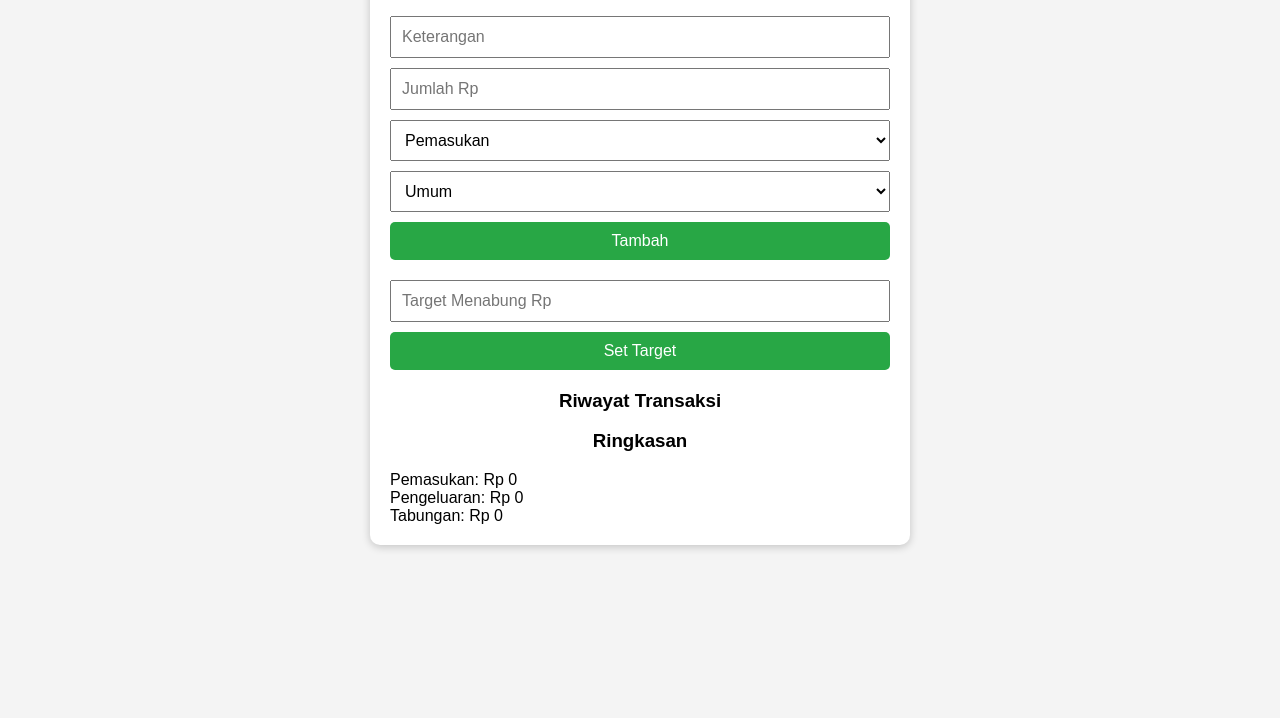
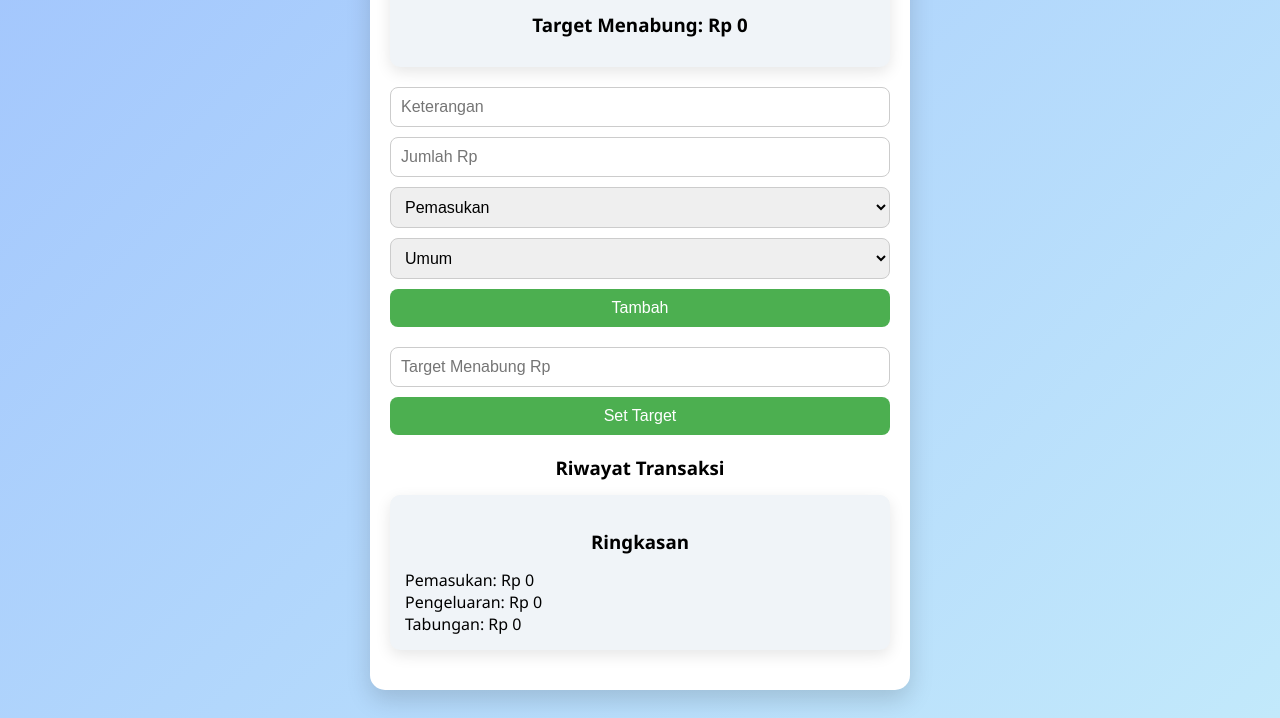
Before and after one commit to portofolio-tedi/Pengatur_keuangan, a plain HTML site: page index.html in a window 1280 px wide. Shown: the part 202-920 px from the top of the page. Before the commit the page ends 800 px from the top, so only its background shows below. Drawn offline with Linux system fonts and the light colour scheme.

Commit message:
Revamp CSS styles for improved aesthetics

```diff
--- a/style.css
+++ b/style.css
@@ -1,19 +1,75 @@
-body {font-family: Arial, sans-serif;background: #f4f4f4;display:flex;justify-content:center;padding:20px;}
-.container {background:white;padding:20px;border-radius:10px;width:100%;max-width:500px;box-shadow:0 2px 8px rgba(0,0,0,0.2);}
-h1,h2,h3{text-align:center;}
-.form,.savings{display:flex;flex-direction:column;gap:10px;margin-bottom:20px;}
-input,select,button{padding:10px;font-size:16px;}
-button{background:#28a745;color:white;border:none;cursor:pointer;border-radius:5px;}
-button:hover{background:#218838;}
-ul{list-style:none;padding:0;}
-li{padding:10px;border-bottom:1px solid #ddd;display:flex;justify-content:space-between;align-items:center;}
-.income{color:green;}
-.expense{color:red;}
-.category-food{background-color:#ffe0b2;}
-.category-transport{background-color:#bbdefb;}
-.category-entertainment{background-color:#f8bbd0;}
-.category-saving{background-color:#c8e6c9;}
-.summary{margin-top:10px;padding:10px;background:#f0f0f0;border-radius:5px;}
-.summary div{margin-bottom:5px;}
-.delete-btn{background:#dc3545;color:white;padding:5px 8px;border:none;border-radius:4px;cursor:pointer;}
-.delete-btn:hover{background:#c82333;}
+body {
+  font-family: 'Segoe UI', sans-serif;
+  background: linear-gradient(135deg, #a1c4fd, #c2e9fb);
+  display: flex;
+  justify-content: center;
+  padding: 20px;
+}
+
+.container {
+  background:white;
+  padding:20px;
+  border-radius:15px;
+  width:100%;
+  max-width:500px;
+  box-shadow:0 10px 25px rgba(0,0,0,0.15);
+}
+
+h1,h2,h3{text-align:center;margin-bottom:15px;}
+h1{color:#333;}
+
+.balance-card, .summary-card {
+  background:#f0f4f8;
+  padding:15px;
+  border-radius:10px;
+  margin-bottom:20px;
+  box-shadow:0 5px 15px rgba(0,0,0,0.1);
+}
+
+.form, .savings {
+  display:flex;
+  flex-direction:column;
+  gap:10px;
+  margin-bottom:20px;
+}
+
+input, select, button {
+  padding:10px;
+  font-size:16px;
+  border-radius:8px;
+  border:1px solid #ccc;
+}
+
+button {
+  background:#4caf50;
+  color:white;
+  border:none;
+  cursor:pointer;
+  transition:0.3s;
+}
+
+button:hover {background:#45a049;}
+
+ul{list-style:none;padding:0;margin:0;}
+li {
+  padding:12px;
+  border-radius:8px;
+  margin-bottom:10px;
+  display:flex;
+  justify-content:space-between;
+  align-items:center;
+  transition:0.3s;
+}
+
+.income{background:#d4edda;color:#155724;}
+.expense{background:#f8d7da;color:#721c24;}
+.category-food{border-left:5px solid #ffa726;}
+.category-transport{border-left:5px solid #42a5f5;}
+.category-entertainment{border-left:5px solid #ec407a;}
+.category-saving{border-left:5px solid #66bb6a;}
+
+.delete-btn{
+  background:#e53935;color:white;padding:5px 10px;border:none;border-radius:5px;cursor:pointer;
+  transition:0.3s;
+}
+.delete-btn:hover{background:#c62828;}
```
